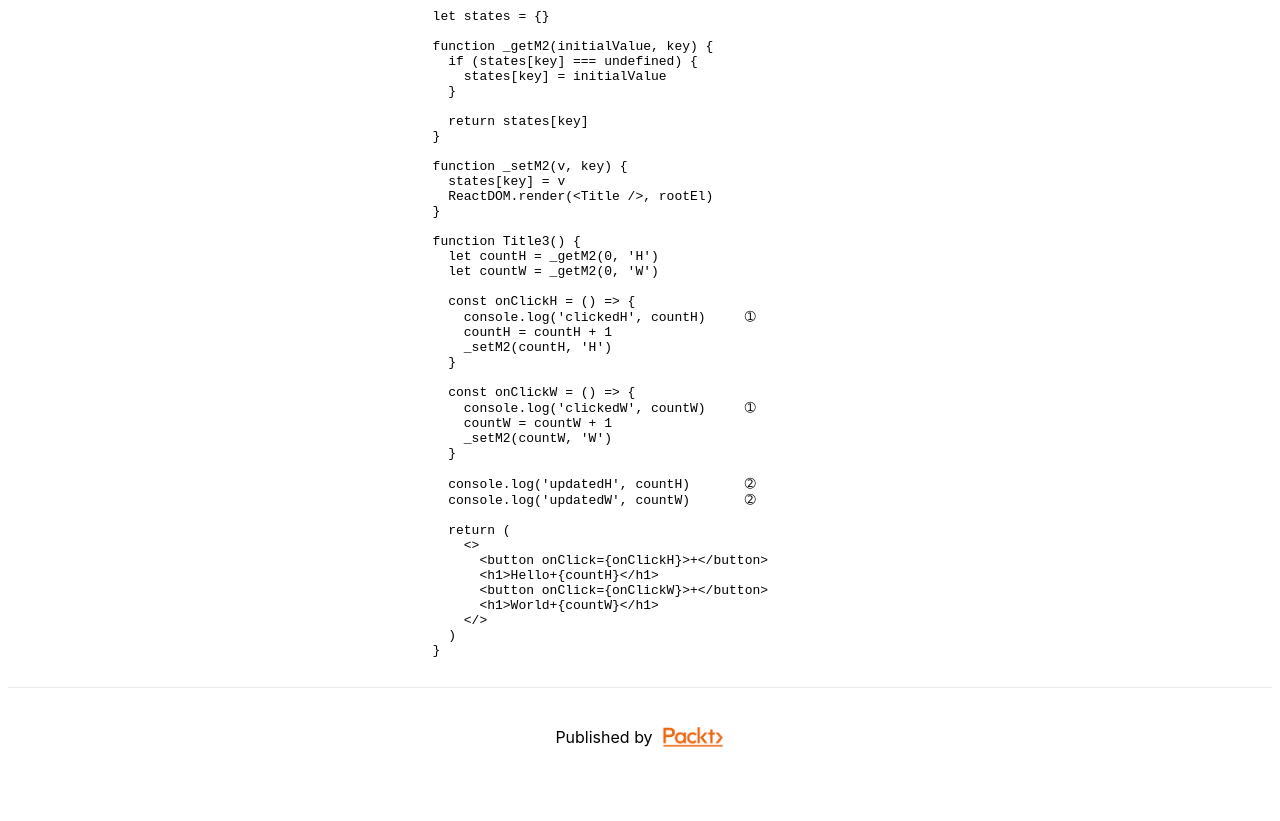
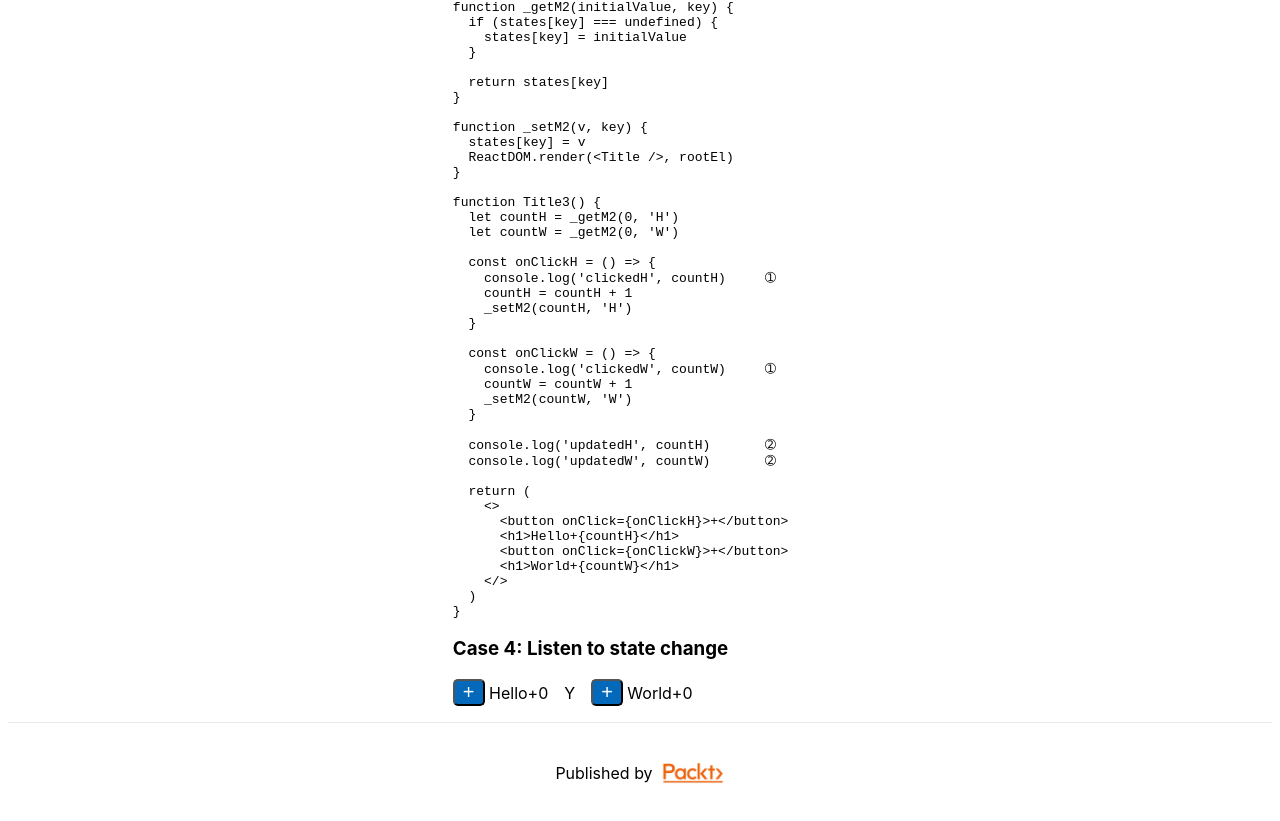
Before and after one commit to windmaomao/drh, a Next.js app: page /drh/demo/2-draft-function-state in a window 1280 px wide. Shown: the part 1749-2570 px from the top of the page. Before the commit the page ends 2536 px from the top, so only its background shows below. Built offline with nearby package versions, Linux system fonts and the light colour scheme.

Commit message:
add editors demo 1

```diff
--- a/pages/demo/2-draft-function-state.js
+++ b/pages/demo/2-draft-function-state.js
@@ -199,13 +199,57 @@ function Title3() {
   )
 }
 
+let prev
+function _onM(callback, value) {
+  if (value === prev) return
+  callback()
+  prev = value
+}
+
+function Changed({ count }) {
+  let flag = 'N'
+  _onM(() => { flag = 'Y' }, count)
+  return <span>{flag}</span>
+}
+
+function Title4() {
+  let countH = _getM2(0, 'H')
+  let countW = _getM2(0, 'W')
+  const [, update] = useState(0)
+
+  const onClickH = () => {
+    countH = countH + 1
+    _setM2(countH, 'H', () => {
+      update(v => v + 1)
+    })
+  }
+
+  const onClickW = () => {
+    countW = countW + 1
+    _setM2(countW, 'W', () => {
+      update(v => v + 1)
+    })
+  }
+
+  return (
+    <>
+      <button onClick={onClickH}>+</button>&nbsp;
+      <span>Hello+{countH}</span>
+      <Changed count={countH} />
+      <button onClick={onClickW}>+</button>&nbsp;
+      <span>World+{countW}</span>
+    </>
+  )
+}
+
+
 export default function Demo({ base }) {
   return (
     <TocLayout base={base}>
-      <Link href="/chapters">
+      <Link href="/demos">
         <a className="back">←</a>
       </Link>
-      <h1>Craft state in <br/><i>React</i> function component</h1>
+      <h1>Craft state in function</h1>
       <h3>Case 1: Plain variable in function</h3>
       <Title1 />
       <pre>{sketch1}</pre>
@@ -218,6 +262,8 @@ export default function Demo({ base }) {
       <Title3 />
       <pre>{sketch3}</pre>
       <pre>{code3}</pre>
+      <h3>Case 4: Listen to state change</h3>
+      <Title4 />
 
       <style jsx global>{`
         button {
--- a/pages/demos.js
+++ b/pages/demos.js
@@ -10,8 +10,8 @@ export default function TOC({ base }) {
       <h1>Demos</h1>
       <ul>
         <li>
-          <Link href="">
-            <a>1. Coding <i>React</i> in online editors</a>
+          <Link href="/demo/1-play-react-editors">
+            <a>1. Play <i>React</i> in online editors</a>
           </Link>
         </li>
         <li>
```
Also changed, not shown: pages/demo/1-play-react-editors.js (added, +22 -0 lines), pages/demo/Codepen.js (added, +24 -0 lines).
